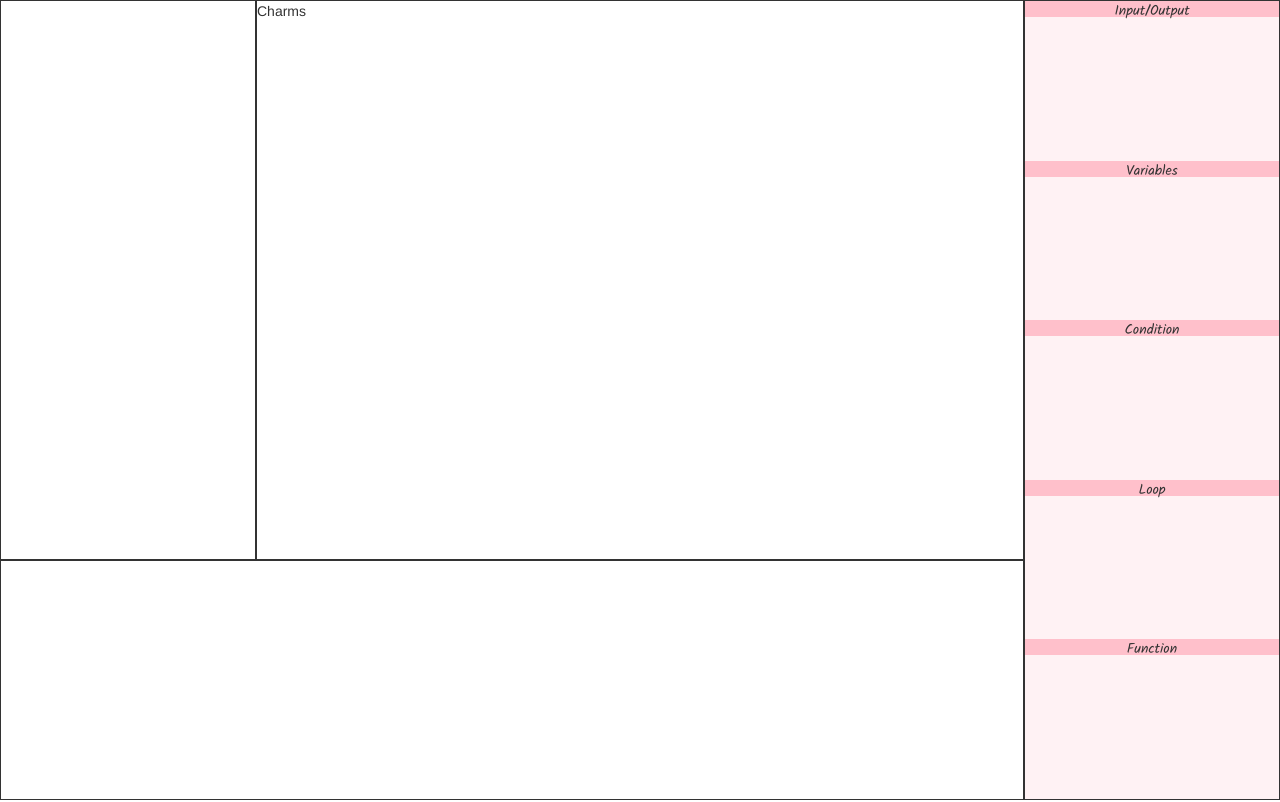
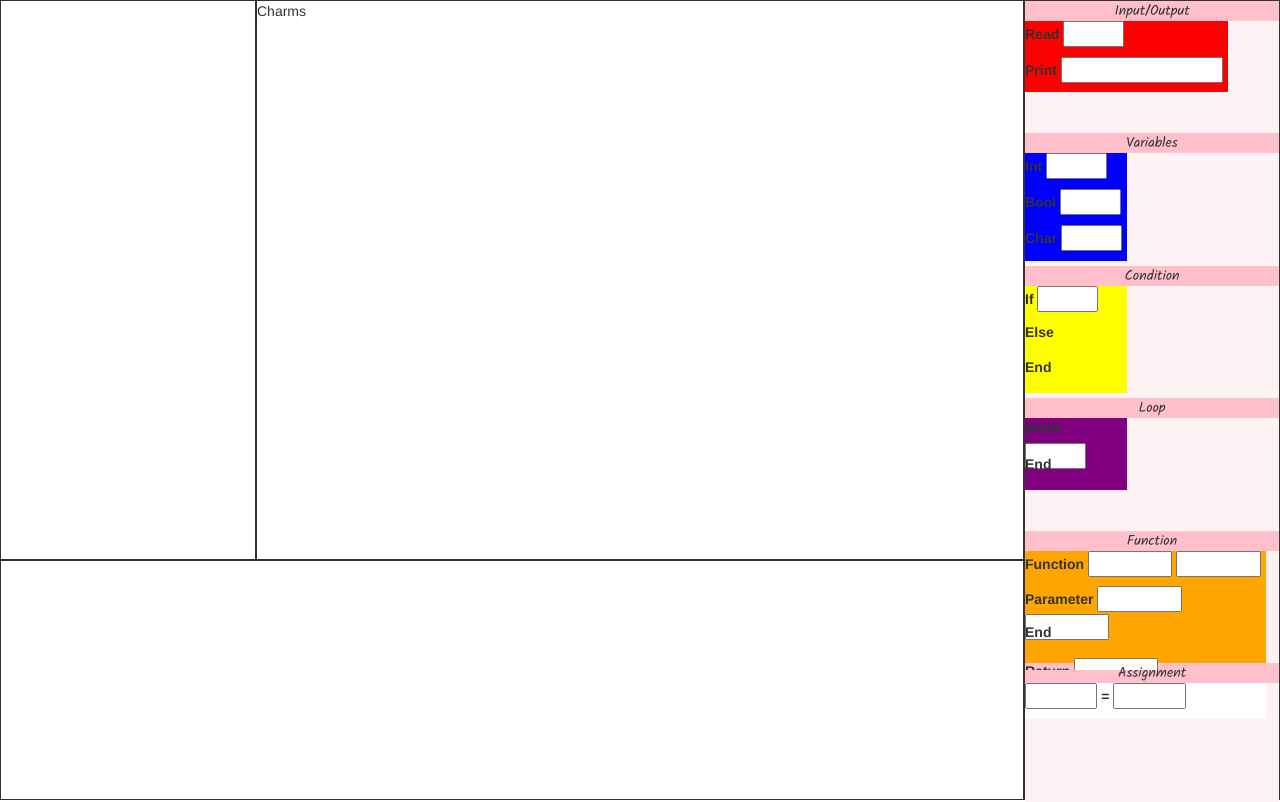
Before and after one commit to renysaldivar/Charms, a Django app: page / in a window 1280 px wide. Run offline with Django 3.2, Linux system fonts and the light colour scheme; some libraries are stand-ins or nearby versions.

Commit message:
Adds blocks div to index html

```diff
--- a/CharmsProject/CharmsApp/static/index.css
+++ b/CharmsProject/CharmsApp/static/index.css
@@ -1,17 +1,82 @@
 .block-section {
-  height: 20%;
+  height: 16.6%;
 }
 
 .block-section-title {
   background-color: #ffc0cb;
   font-family: 'Kalam', cursive;
   text-align: center;
-  height: 10%;
+  height: 15%;
 }
 
 .block-section-content {
   background-color: #fff2f4;
   height: 90%;
+  overflow: auto;
+}
+
+.block-input-output {
+  background-color: red;
+  height: 30%;
+  width: 80%;
+}
+
+.block-read-input {
+  width: 30%;
+}
+
+.block-print-input {
+  width: 80%;
+}
+
+.block-variable {
+  background-color: blue;
+  height: 30%;
+  width: 40%;
+}
+
+.block-variable-input {
+  width: 60%;
+}
+
+.block-condition {
+  background-color: yellow;
+  height: 30%;
+  width: 40%;
+}
+
+.block-condition-input {
+  width: 60%;
+}
+
+.block-loop {
+  background-color: purple;
+  height: 30%;
+  width: 40%;
+}
+
+.block-loop-input {
+  width: 60%;
+}
+
+.block-function {
+  background-color: orange;
+  height: 30%;
+  width: 95%;
+}
+
+.block-function-input {
+  width: 35%;
+}
+
+.block-assignment {
+  background-color: white;
+  height: 30%;
+  width: 95%;
+}
+
+.block-assignment-input {
+  width: 30%;
 }
 
 #blocks {
--- /dev/null
+++ b/CharmsProject/CharmsApp/templates/blocks.html
@@ -0,0 +1,105 @@
+<div class='block-section'>
+  <div class='block-section-title'>
+    <p>Input/Output</p>
+  </div>
+  <div class='block-section-content'>
+    <div class='block-input-output'>
+      <label>Read</label>
+      <input type="text" class='block-read-input' name="block-read-input">
+    </div>
+    <div class='block-input-output'>
+      <label>Print</label>
+      <input type="text" class='block-print-input' name="block-print-input">
+    </div>
+  </div>
+</div>
+<div class='block-section'>
+  <div class='block-section-title'>
+    <p>Variables</p>
+  </div>
+  <div class='block-section-content'>
+    <div class='block-variable'>
+      <label>Int</label>
+      <input type="text" class='block-variable-input' name="block-variable-input">
+    </div>
+    <div class='block-variable'>
+      <label>Bool</label>
+      <input type="text" class='block-variable-input' name="block-variable-input">
+    </div>
+    <div class='block-variable'>
+      <label>Char</label>
+      <input type="text" class='block-variable-input' name="block-variable-input">
+    </div>
+  </div>
+</div>
+<div class='block-section'>
+  <div class='block-section-title'>
+    <p>Condition</p>
+  </div>
+  <div class='block-section-content'>
+    <div class='block-condition'>
+      <label>If</label>
+      <input type="text" class='block-condition-input' name="block-condition-input">
+    </div>
+    <div class='block-condition'>
+      <label>Else</label>
+    </div>
+    <div class='block-condition'>
+      <label>End</label>
+    </div>
+  </div>
+</div>
+<div class='block-section'>
+  <div class='block-section-title'>
+    <p>Loop</p>
+  </div>
+  <div class='block-section-content'>
+    <div class='block-loop'>
+      <label>While</label>
+      <input type="text" class='block-loop-input' name="block-loop-input">
+    </div>
+    <div class='block-loop'>
+      <label>End</label>
+    </div>
+  </div>
+</div>
+<div class='block-section'>
+  <div class='block-section-title'>
+    <p>Function</p>
+  </div>
+  <div class='block-section-content'>
+    <div class='block-function'>
+      <label>Function</label>
+      <input type="text" class='block-function-input' name="block-function-input">
+      <input type="text" class='block-function-input' name="block-function-input">
+    </div>
+    <div class='block-function'>
+      <label>Parameter</label>
+      <input type="text" class='block-function-input' name="block-function-input">
+      <input type="text" class='block-function-input' name="block-function-input">
+    </div>
+    <div class='block-function'>
+      <label>End</label>
+    </div>
+    <div class='block-function'>
+      <label>Return</label>
+      <input type="text" class='block-function-input' name="block-function-input">
+    </div>
+    <div class='block-function'>
+      <label>Call</label>
+      <input type="text" class='block-function-input' name="block-function-input">
+    </div>
+  </div>
+</div>
+<div class='block-section'>
+  <div class='block-section-title'>
+    <p>Assignment</p>
+  </div>
+  <div class='block-section-content'>
+    <div class='block-assignment'>
+      <input type="text" class='block-assignment-input' name="block-assignment-input">
+      <label>=</label>
+      <input type="text" class='block-assignment-input' name="block-assignment-input">
+    </div>
+  </div>
+</div>
```
Also changed, not shown: CharmsProject/CharmsApp/templates/index.html (+1 -35 lines).
